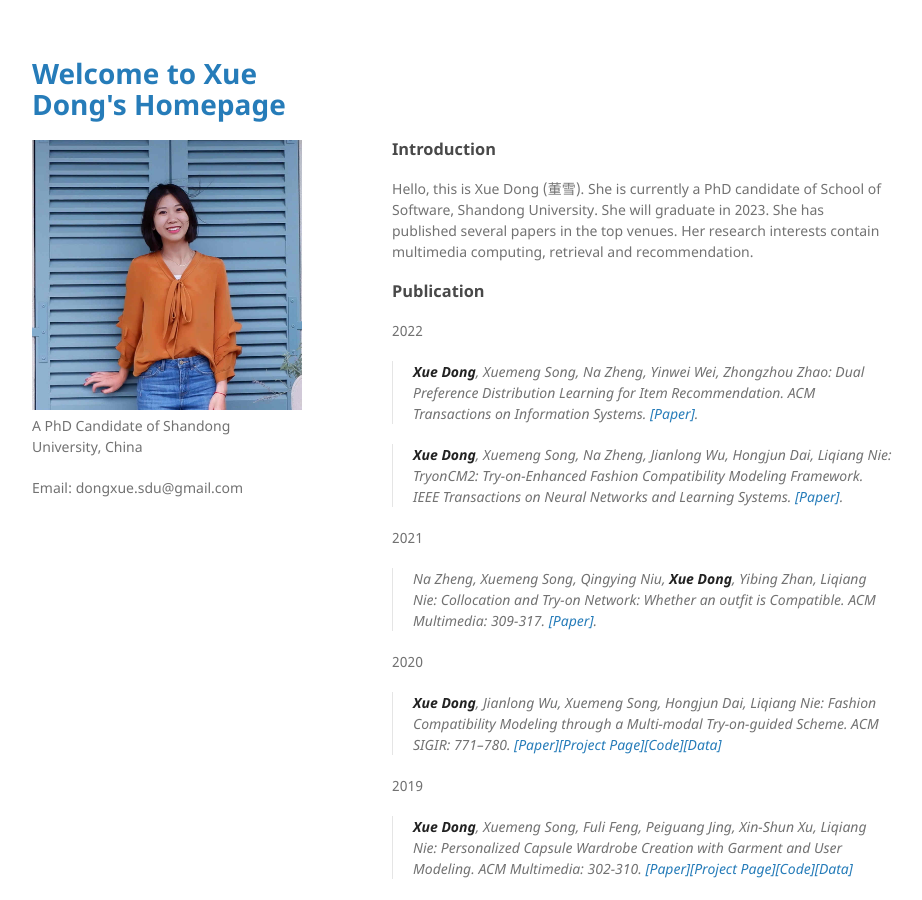
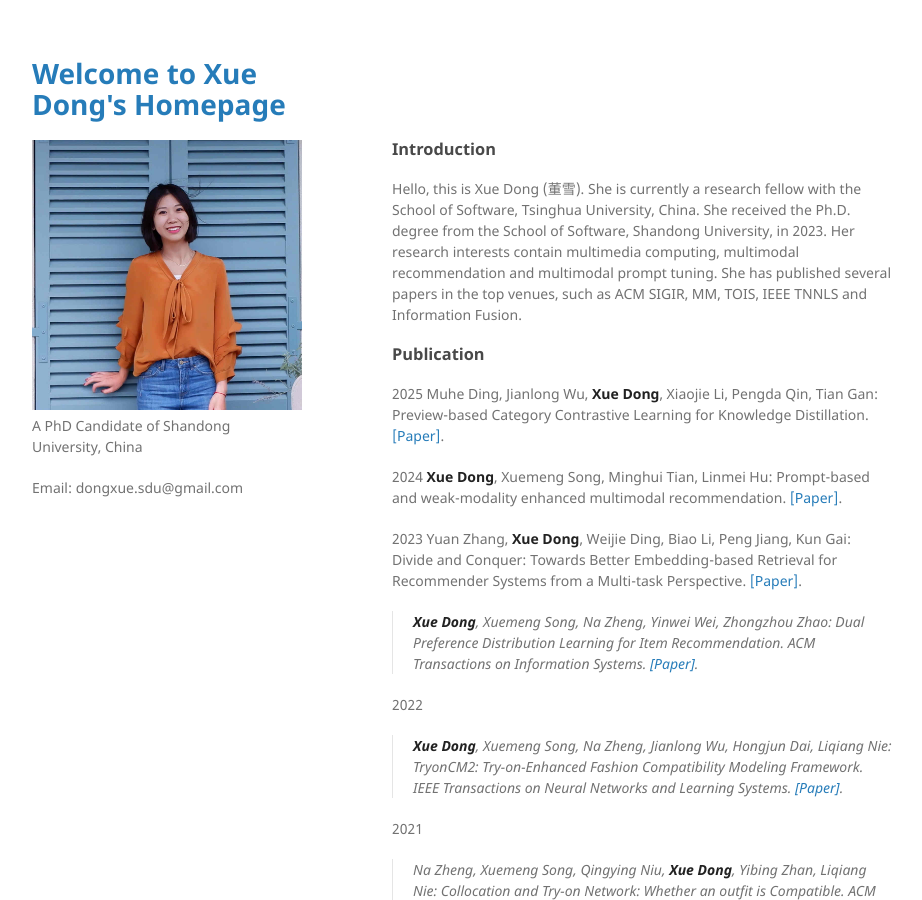
Before and after one commit to hello-dx/hello-dx.github.io, a Jekyll site: the page built from index.md, in a window 1280 px wide and 900 px high. Shown: the whole window, without its empty margins (178-1100 px from the left). Built offline with Jekyll 4.4.1, drawn with Linux system fonts in a browser that asks for light colours.

Commit message:
Update index.md

```diff
--- a/index.md
+++ b/index.md
@@ -8,12 +8,21 @@ layout: default
 
 ### Introduction
 
-Hello, this is Xue Dong (董雪). She is currently a PhD candidate of School of Software, Shandong University. She will graduate in 2023. She has published several papers in the top venues. Her research interests contain multimedia computing, retrieval and recommendation.
+Hello, this is Xue Dong (董雪). She is currently a research fellow with the School of Software, Tsinghua University, China. She received the Ph.D. degree from the School of Software, Shandong University, in 2023. Her research interests contain multimedia computing, multimodal recommendation and multimodal prompt tuning. She has published several papers in the top venues, such as ACM SIGIR, MM, TOIS, IEEE TNNLS and Information Fusion.
 
 ### Publication
-2022
+2025
+Muhe Ding, Jianlong Wu, **Xue Dong**, Xiaojie Li, Pengda Qin, Tian Gan: Preview-based Category Contrastive Learning for Knowledge Distillation. [[Paper]](https://ieeexplore.ieee.org/document/10880570).
+
+2024
+**Xue Dong**, Xuemeng Song, Minghui Tian, Linmei Hu: Prompt-based and weak-modality enhanced multimodal recommendation. [[Paper]](https://www.sciencedirect.com/science/article/abs/pii/S1566253523003056).
+
+2023
+Yuan Zhang, **Xue Dong**, Weijie Ding, Biao Li, Peng Jiang, Kun Gai: Divide and Conquer: Towards Better Embedding-based Retrieval for Recommender Systems from a Multi-task Perspective. [[Paper]](https://dl.acm.org/doi/10.1145/3543873.3584629).
+
 >**Xue Dong**, Xuemeng Song, Na Zheng, Yinwei Wei, Zhongzhou Zhao: Dual Preference Distribution Learning for Item Recommendation. ACM Transactions on Information Systems. [[Paper]](https://dl.acm.org/doi/10.1145/3565798).
 
+2022
 >**Xue Dong**, Xuemeng Song, Na Zheng, Jianlong Wu, Hongjun Dai, Liqiang Nie: TryonCM2: Try-on-Enhanced Fashion Compatibility Modeling Framework. IEEE Transactions on Neural Networks and Learning Systems. [[Paper]](https://ieeexplore.ieee.org/abstract/document/9775146).
 
 2021
```
